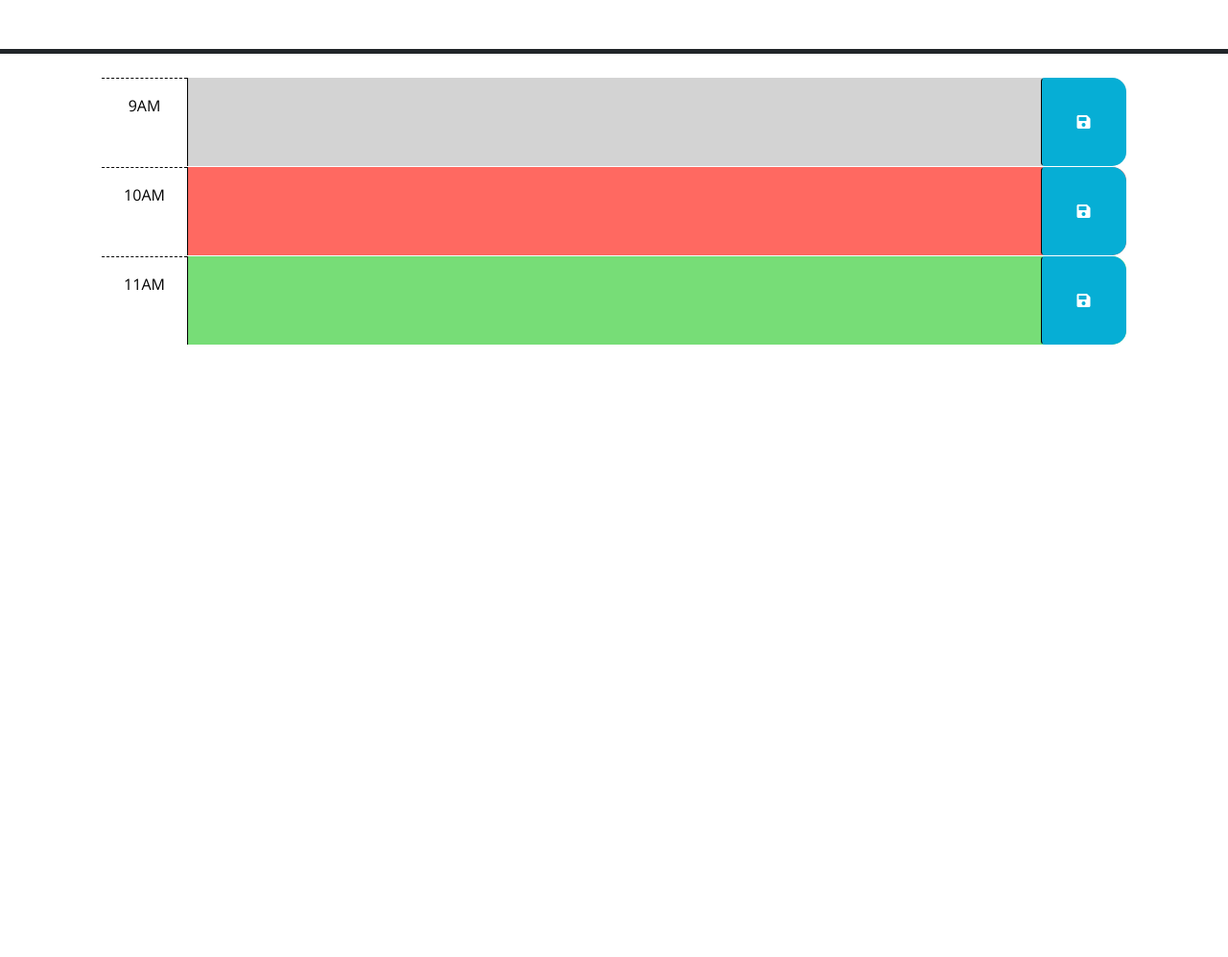
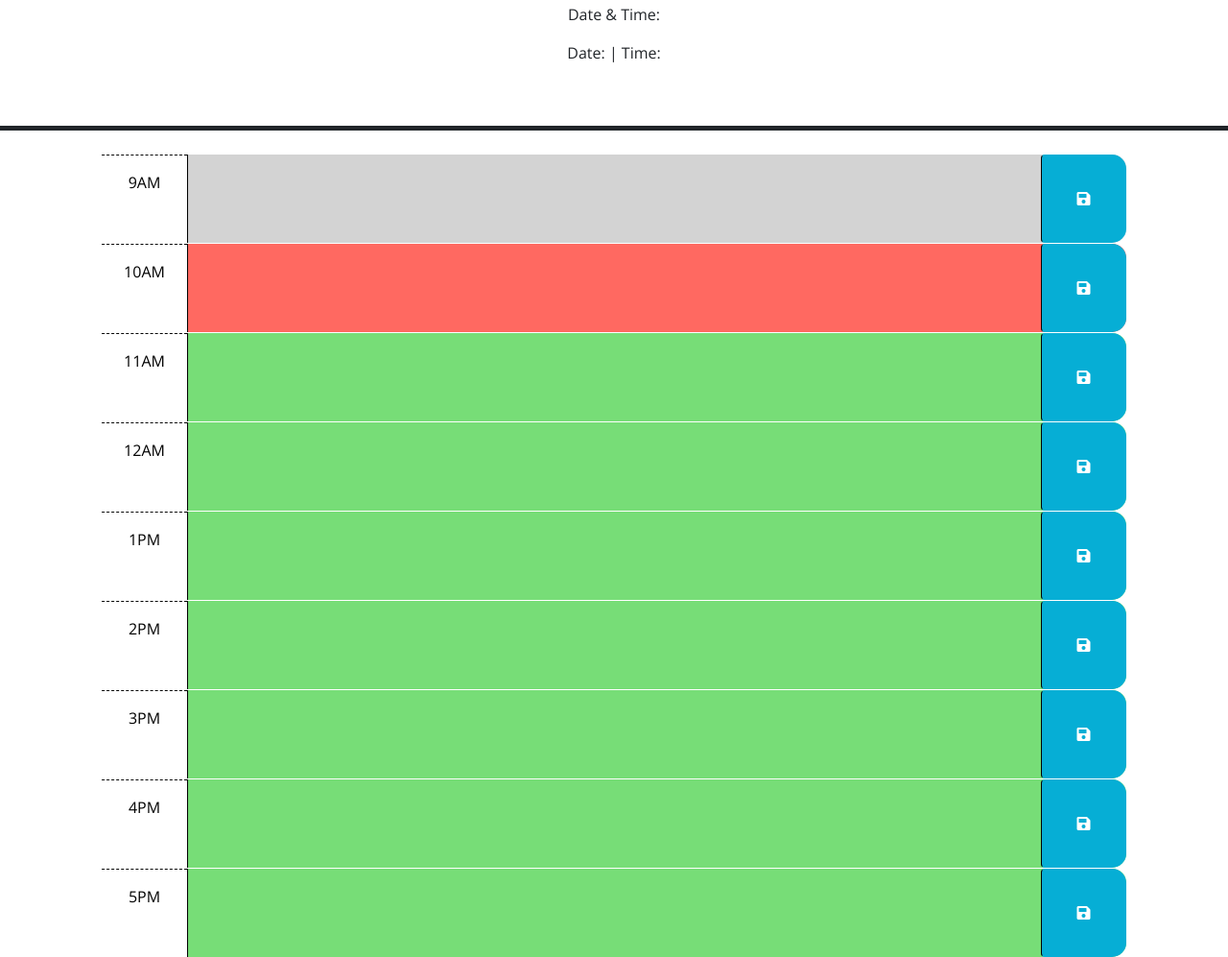
Before and after one commit to derricn2/DN-s-Work-Day-Planner, a plain HTML site: page index.html in a window 1280 px wide. Shown: the part 176-1173 px from the top of the page at 96% size. Before the commit the page ends 800 px from the top, so only its background shows below. Drawn offline with nearby package versions, Linux system fonts and the light colour scheme.

Commit message:
added hours 12pm to 5pm to HTML following the format of the scheduler

```diff
--- a/index.html
+++ b/index.html
@@ -19,14 +19,18 @@
       rel="stylesheet"
     />
     <link rel="stylesheet" href="style.css" />
-    <title>Work Day Scheduler</title>
+    <title>DN's Work Day Planner</title>
   </head>
 
   <body>
     <header class="p-5 mb-4 border-5 border-bottom border-dark text-center">
-      <h1 class="display-3">Work Day Scheduler</h1>
+      <h1 class="display-3">DN's Work Day Planer</h1>
       <p class="lead">A simple calendar app for scheduling your work day</p>
       <p id="currentDay" class="lead"></p>
+
+      <!-- current date and time -->
+      <p>Date & Time:</p>
+      <p>Date: <span id="date"></span> | Time: <span id="time"></span></p>
     </header>
     <div class="container-lg px-5">
       <!-- Use class for "past", "present", and "future" to apply styles to the
@@ -66,6 +70,60 @@
         </button>
       </div>
 
+    <!-- 12pm -->
+      <div id="hour-12" class="row time-block future">
+        <div class="col-2 col-md-1 hour text-center py-3">12AM</div>
+        <textarea class="col-8 col-md-10 description" rows="3"> </textarea>
+        <button class="btn saveBtn col-2 col-md-1" aria-label="save">
+          <i class="fas fa-save" aria-hidden="true"></i>
+        </button>
+      </div>
+
+      <!-- 1pm -->
+      <div id="hour-13" class="row time-block future">
+        <div class="col-2 col-md-1 hour text-center py-3">1PM</div>
+        <textarea class="col-8 col-md-10 description" rows="3"> </textarea>
+        <button class="btn saveBtn col-2 col-md-1" aria-label="save">
+          <i class="fas fa-save" aria-hidden="true"></i>
+        </button>
+      </div>
+
+      <!-- 2pm -->
+      <div id="hour-14" class="row time-block future">
+        <div class="col-2 col-md-1 hour text-center py-3">2PM</div>
+        <textarea class="col-8 col-md-10 description" rows="3"> </textarea>
+        <button class="btn saveBtn col-2 col-md-1" aria-label="save">
+          <i class="fas fa-save" aria-hidden="true"></i>
+        </button>
+      </div>
+
+      <!-- 3pm -->
+      <div id="hour-15" class="row time-block future">
+        <div class="col-2 col-md-1 hour text-center py-3">3PM</div>
+        <textarea class="col-8 col-md-10 description" rows="3"> </textarea>
+        <button class="btn saveBtn col-2 col-md-1" aria-label="save">
+          <i class="fas fa-save" aria-hidden="true"></i>
+        </button>
+      </div>
+
+      <!-- 4pm -->
+      <div id="hour-16" class="row time-block future">
+        <div class="col-2 col-md-1 hour text-center py-3">4PM</div>
+        <textarea class="col-8 col-md-10 description" rows="3"> </textarea>
+        <button class="btn saveBtn col-2 col-md-1" aria-label="save">
+          <i class="fas fa-save" aria-hidden="true"></i>
+        </button>
+      </div>
+
+      <!-- 5pm -->
+      <div id="hour-17" class="row time-block future">
+        <div class="col-2 col-md-1 hour text-center py-3">5PM</div>
+        <textarea class="col-8 col-md-10 description" rows="3"> </textarea>
+        <button class="btn saveBtn col-2 col-md-1" aria-label="save">
+          <i class="fas fa-save" aria-hidden="true"></i>
+        </button>
+      </div>
+
     <script src="https://code.jquery.com/jquery-3.4.1.min.js"></script>
     <script
       src="https://cdn.jsdelivr.net/npm/dayjs@1.11.3/dayjs.min.js"
```
